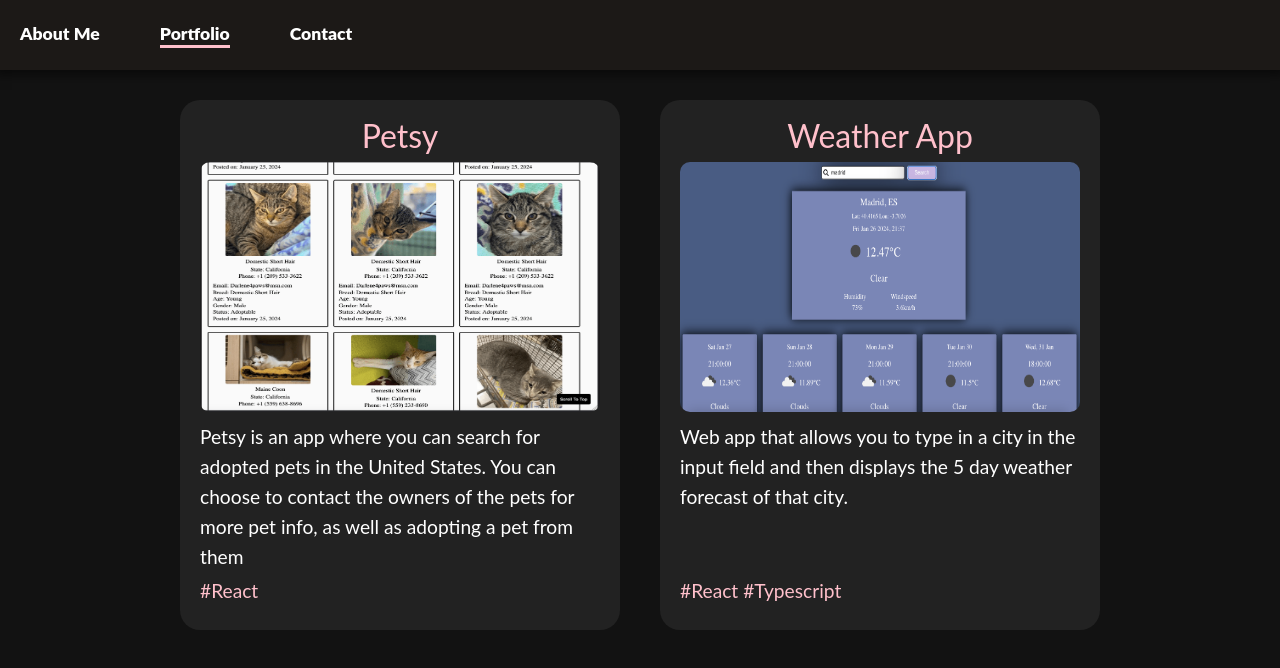
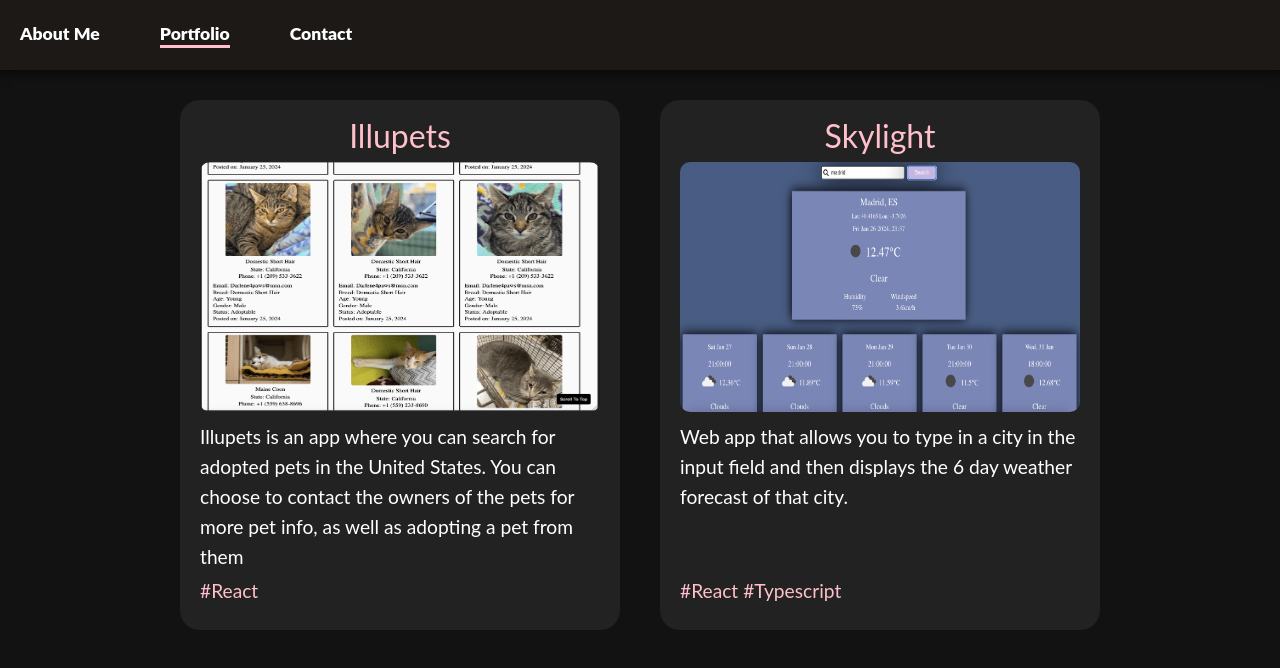
Before and after one commit to xvii20/portfoliowebsite, a React (Vite) app: page /portfolio in a window 1280 px wide. Shown: the top 668 px of the page. Built offline with nearby package versions, Linux system fonts and the light colour scheme; a small style sheet from the web is missing.

Commit message:
added links

```diff
--- a/src/Portfoliosection.jsx
+++ b/src/Portfoliosection.jsx
@@ -15,10 +15,10 @@ export default function Portfoliosection() {
     >
       <div className="boxparent">
         <div className="box">
-          <div className="nameofapp"> Petsy </div>
+          <div className="nameofapp"> Illupets </div>
           <div className="appimgbox">
             <Link
-              to="https://github.com/xvii20" // replace with the actual netlify link of the Petsy project...
+              to="https://illupets.netlify.app/" // replace with the actual netlify link of the Illupets project...
               target="_blank"
               rel="noopener noreferrer"
             >
@@ -29,7 +29,7 @@ export default function Portfoliosection() {
           <div className="appdescription">
             <p>
               {' '}
-              Petsy is an app where you can search for adopted pets in the
+              Illupets is an app where you can search for adopted pets in the
               United States. You can choose to contact the owners of the pets
               for more pet info, as well as adopting a pet from them{' '}
             </p>
@@ -38,10 +38,10 @@ export default function Portfoliosection() {
         </div>
 
         <div className="box">
-          <div className="nameofapp"> Weather App </div>
+          <div className="nameofapp"> Skylight </div>
           <div className="appimgbox">
             <Link
-              to="https://github.com/xvii20" // replace with the actual netlify link of the weather app project...
+              to="https://que-lily-c2f213.netlify.app/" // replace with the actual netlify link of the Skylight project...
               target="_blank"
               rel="noopener noreferrer"
             >
@@ -52,7 +52,7 @@ export default function Portfoliosection() {
           <div className="appdescription">
             <p>
               Web app that allows you to type in a city in the input field and
-              then displays the 5 day weather forecast of that city.
+              then displays the 6 day weather forecast of that city.
             </p>
           </div>
           <div className="createdwithdiv"> #React #Typescript </div>
```
